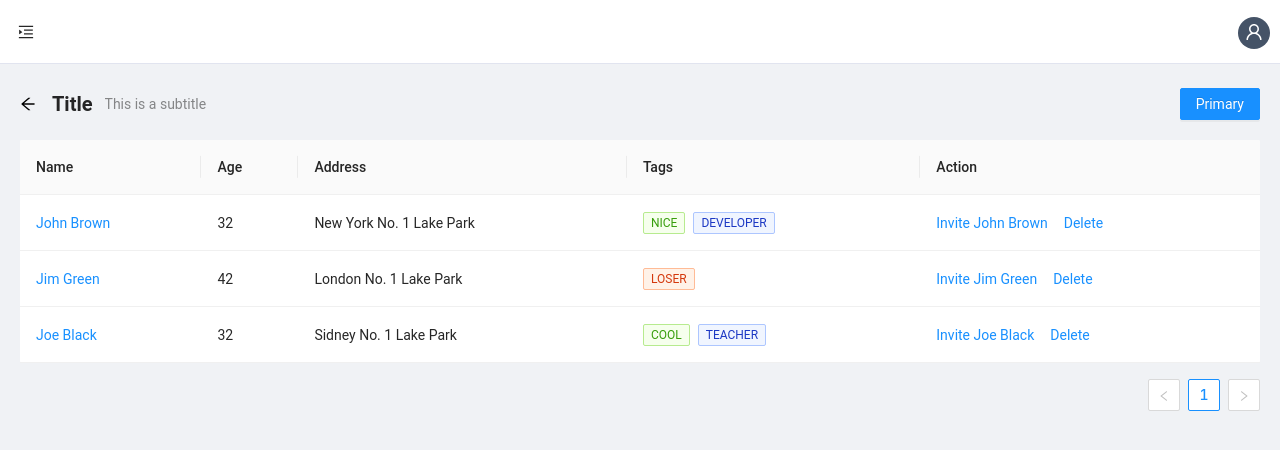
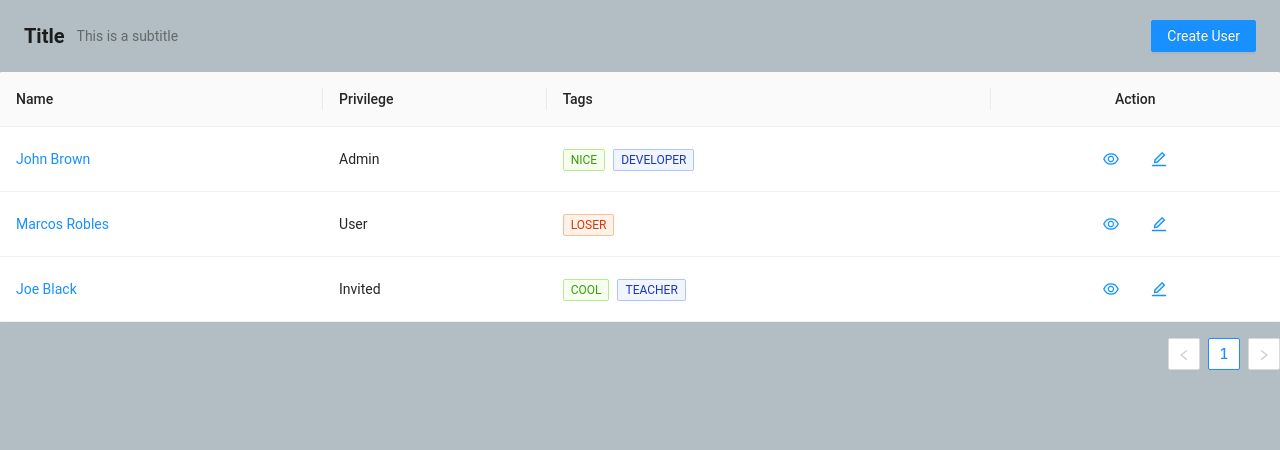
Before and after one commit to insfrangio/admin-lock-ingress, a Next.js app: page / in a window 1280 px wide. Shown: the top 450 px of the page. Built offline with nearby package versions, Linux system fonts and the light colour scheme.

Commit message:
refactor: responsive structure

```diff
--- /dev/null
+++ b/src/components/Shared/FormUser/style.ts
@@ -0,0 +1,3 @@
+import styled from 'styled-components';
+
+export const Wrapper = styled.div``;
--- a/src/components/Shared/Layout/Layout.tsx
+++ b/src/components/Shared/Layout/Layout.tsx
@@ -2,6 +2,8 @@ import React, { FC, useEffect } from 'react';
 
 import { useStore } from '@/store/useStore';
 import { Layout as LayoutAntd } from 'antd';
+import { Grid, Tag } from 'antd';
+import shallow from 'zustand/shallow';
 
 import Header from '../Header/Header';
 import MenuContainer from '../Menu/Menu';
@@ -10,14 +12,24 @@ import * as S from './style';
 
 const Layout: FC = ({ children }) => {
   const { Footer } = LayoutAntd;
+  const { useBreakpoint } = Grid;
+  const screens = useBreakpoint();
+
+  console.log(screens.md);
 
   // const [isCollapsed, setCollapsed] = useState(false);
 
-  const isCollapsed = useStore((state) => state.isCollapsed);
+  const [isCollapsed, toggleCollapsed] = useStore(
+    (state) => [state.isCollapsed, state.toggleCollapsed],
+    shallow
+  );
 
   useEffect(() => {
-    console.log(isCollapsed);
-  }, []);
+    if (!screens.md && !isCollapsed) {
+      toggleCollapsed();
+    }
+  }, [screens.md]);
+
   return (
     <LayoutAntd style={{ minHeight: '100vh' }}>
       <S.Sider
--- a/src/components/Shared/Menu/Menu.tsx
+++ b/src/components/Shared/Menu/Menu.tsx
@@ -14,12 +14,6 @@ const menuItems = [
     title: 'Registro',
     icon: <UserOutlined />,
     link: '/main'
-  },
-  {
-    key: 'sub2',
-    title: 'Lista',
-    icon: <TeamOutlined />,
-    link: '/list'
   }
 ];
 
--- a/src/pages/_app.tsx
+++ b/src/pages/_app.tsx
@@ -8,6 +8,7 @@ import GlobalStyles from '@/styles/global';
 import 'antd/dist/antd.css';
 
 function MyApp({ Component, pageProps }: AppProps) {
+  const Layout = Component.layout ?? Fragment;
   return (
     <Fragment>
       <Head>
@@ -16,7 +17,9 @@ function MyApp({ Component, pageProps }: AppProps) {
         <link rel='icon' href='/favicon.ico' />
       </Head>
       <GlobalStyles />
-      <Component {...pageProps} />
+      <Layout>
+        <Component {...pageProps} />
+      </Layout>
     </Fragment>
   );
 }
--- a/src/pages/main/index.tsx
+++ b/src/pages/main/index.tsx
@@ -1,6 +1,9 @@
-import React from 'react';
+import { useRouter } from 'next/router';
+
+import React, { Fragment } from 'react';
 
 import Layout from '@/components/Shared/Layout/Layout';
+import { EditTwoTone, EyeTwoTone } from '@ant-design/icons';
 import { Button, Space, Table, Tag } from 'antd';
 
 import * as S from './style';
@@ -13,14 +16,10 @@ const columns = [
     render: (text) => <a>{text}</a>
   },
   {
-    title: 'Age',
-    dataIndex: 'age',
-    key: 'age'
-  },
-  {
-    title: 'Address',
-    dataIndex: 'address',
-    key: 'address'
+    title: 'Privilege',
+    dataIndex: 'privilege',
+    key: 'privilege',
+    responsive: ['md']
   },
   {
     title: 'Tags',
@@ -40,15 +39,42 @@ const columns = [
           );
         })}
       </>
-    )
+    ),
+    responsive: ['md']
   },
+  // {
+  //   key: 'action',
+  //   render: (text, record) => (
+  //     <Space size='middle'>
+  //       <a>Invite {record.name}</a>
+  //       <a>Delete</a>
+  //     </Space>
+  //   )
+  // },
   {
     title: 'Action',
+
+    dataIndex: 'id',
     key: 'action',
-    render: (text, record) => (
+    align: 'center',
+    fixed: 'center',
+    render: (id, challenge) => (
       <Space size='middle'>
-        <a>Invite {record.name}</a>
-        <a>Delete</a>
+        <Button
+          type='text'
+          style={{
+            opacity: ['Draft', 'Canceled'].includes(challenge.status) ? 0.3 : 1
+          }}
+          disabled={['Draft', 'Canceled'].includes(challenge.status)}
+          icon={<EyeTwoTone />}
+          // onClick={() => router.push(`/challenge/${id}/dashboard`)}
+        />
+
+        <Button
+          type='text'
+          icon={<EditTwoTone />}
+          // onClick={() => router.push(`/challenge/${id}/save?tab=2`)}
+        />
       </Space>
     )
   }
@@ -58,44 +84,51 @@ const data = [
   {
     key: '1',
     name: 'John Brown',
-    age: 32,
+    privilege: 'Admin',
     address: 'New York No. 1 Lake Park',
     tags: ['nice', 'developer']
   },
   {
     key: '2',
-    name: 'Jim Green',
-    age: 42,
+    name: 'Marcos Robles',
+    privilege: 'User',
     address: 'London No. 1 Lake Park',
     tags: ['loser']
   },
   {
     key: '3',
     name: 'Joe Black',
-    age: 32,
+    privilege: 'Invited',
     address: 'Sidney No. 1 Lake Park',
     tags: ['cool', 'teacher']
   }
 ];
 
 const Main = () => {
+  const router = useRouter();
   return (
-    <Layout>
+    <Fragment>
       <S.Header
         className='site-page-header-responsive'
         onBack={() => window.history.back()}
         title='Title'
         subTitle='This is a subtitle'
+        backIcon={false}
         extra={[
-          <Button key='1' type='primary' onClick={() => console.log('Click')}>
-            Primary
+          <Button
+            key='1'
+            type='primary'
+            onClick={() => router.push('/main/save')}
+          >
+            Create User
           </Button>
         ]}
       />
 
       <Table columns={columns} dataSource={data} />
-    </Layout>
+    </Fragment>
   );
 };
+Main.layout = Layout;
 
 export default Main;
--- a/src/store/useStore.ts
+++ b/src/store/useStore.ts
@@ -7,7 +7,7 @@ export interface useStoreTypes {
 }
 
 export const useStore = create<useStoreTypes>((set) => ({
-  isCollapsed: true,
+  isCollapsed: false,
 
   toggleCollapsed: () => set((state) => ({ isCollapsed: !state.isCollapsed }))
 }));
```
Also changed, not shown: src/components/Shared/FormUser/FormUser.tsx (added, +17 -0 lines), src/pages/list/index.tsx (+5 -3 lines), src/pages/main/save.tsx (added, +23 -0 lines).
